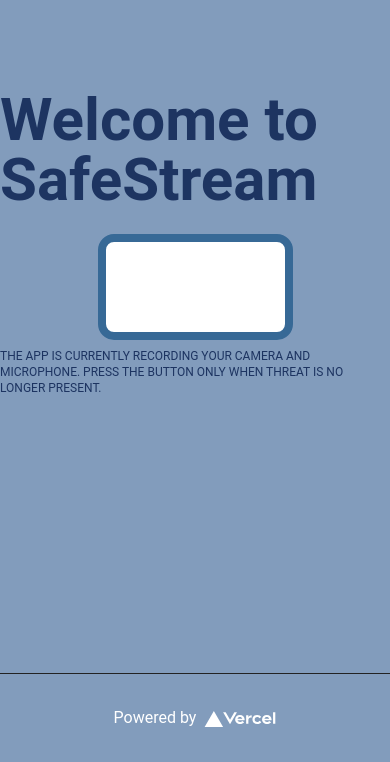
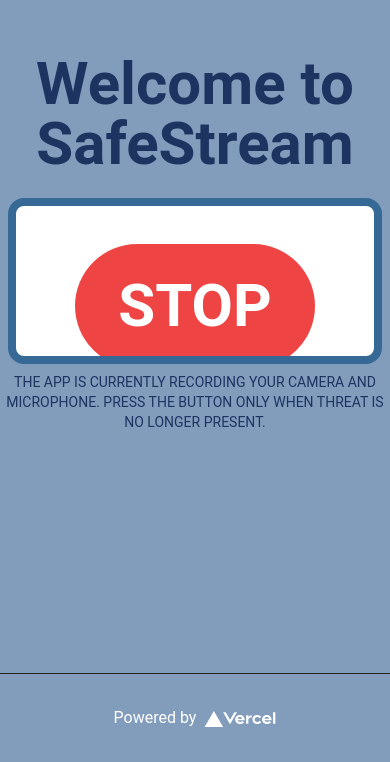
Before and after one commit to ostenloo/hackdfw2022, a Next.js app: page / in a window 390 px wide. Shown: the part 171-933 px from the top of the page. Built offline with nearby package versions, Linux system fonts and the light colour scheme; no server answers.

Commit message:
fix: Responsive design

```diff
--- a/components/Camera.jsx
+++ b/components/Camera.jsx
@@ -121,19 +121,19 @@ const Camera = () => {
     }, []);
 
     return (
-        <>
-            <h1 className="text-6xl font-bold mb-6 text-spacecadet">Welcome to SafeStream</h1>
-            <div className="relative max-w-[1280px] border-8 w-1/2 md:w-1/2 md:p-2 rounded-[16px] overflow-hidden bg-white border-queenblue">
+        <div className="w-[100%]">
+            <h1 className="text-6xl font-bold mb-6 text-spacecadet mx-auto relative text-center">Welcome to SafeStream</h1>
+            <div className="relative max-w-[1280px] border-8 mx-2 md:mx-auto md:w-1/2 md:p-2 rounded-[16px] overflow-hidden bg-white border-queenblue">
                 <video ref={videoRef} autoPlay muted className="rounded-[8px]"/>
-                <button id="R" className="absolute top-20 left-60 bg-red-500 text-white font-bold text-6xl p-8 w-64 h-64 rounded-full" onClick={stopRecording}>STOP</button>
-                <button id="G" className="absolute top-20 left-60 bg-green-500 text-white font-bold text-6xl p-8 w-64 h-64 rounded-full" onClick={startRecording}>START</button>
+                <button id="R" className="absolute right-0 left-0 mx-auto top-[25%] md:top-[40%] bg-red-500 text-white font-bold text-6xl py-8 max-w-[15rem] max-h-[15rem] md:max-w-[20rem] md:max-h-[20rem] rounded-full" onClick={stopRecording}>STOP</button>
+                <button id="G" className="absolute right-0 left-0 mx-auto top-[25%] md:top-[40%] bg-green-500 text-white font-bold text-6xl py-8 max-w-[15rem] max-h-[15rem] md:max-w-[20rem] md:max-h-[20rem] rounded-full" onClick={startRecording}>START</button>
                 {/* <video className="my-4" ref={videoRef2} autoPlay muted /> */}
             </div>
-            <div className="max-w-[1250px]">
-                <h3 className="text-xs mt-2 mb-4 overflow-hidden text-spacecadet">THE APP IS CURRENTLY RECORDING YOUR CAMERA AND MICROPHONE. PRESS THE BUTTON ONLY WHEN THREAT IS NO LONGER PRESENT.</h3>
+            <div className="">
+                <h3 className="text-sm mt-2 mb-4 overflow-hidden text-spacecadet text-center">THE APP IS CURRENTLY RECORDING YOUR CAMERA AND MICROPHONE. PRESS THE BUTTON ONLY WHEN THREAT IS NO LONGER PRESENT.</h3>
             </div>
             {/* <button className="bg-green-500 text-white text-3xl p-4 mt-4 rounded-lg" onClick={startRecording}>START (DEBUG ONLY)</button> */}
-        </>
+        </div>
     );
 }
 
```
